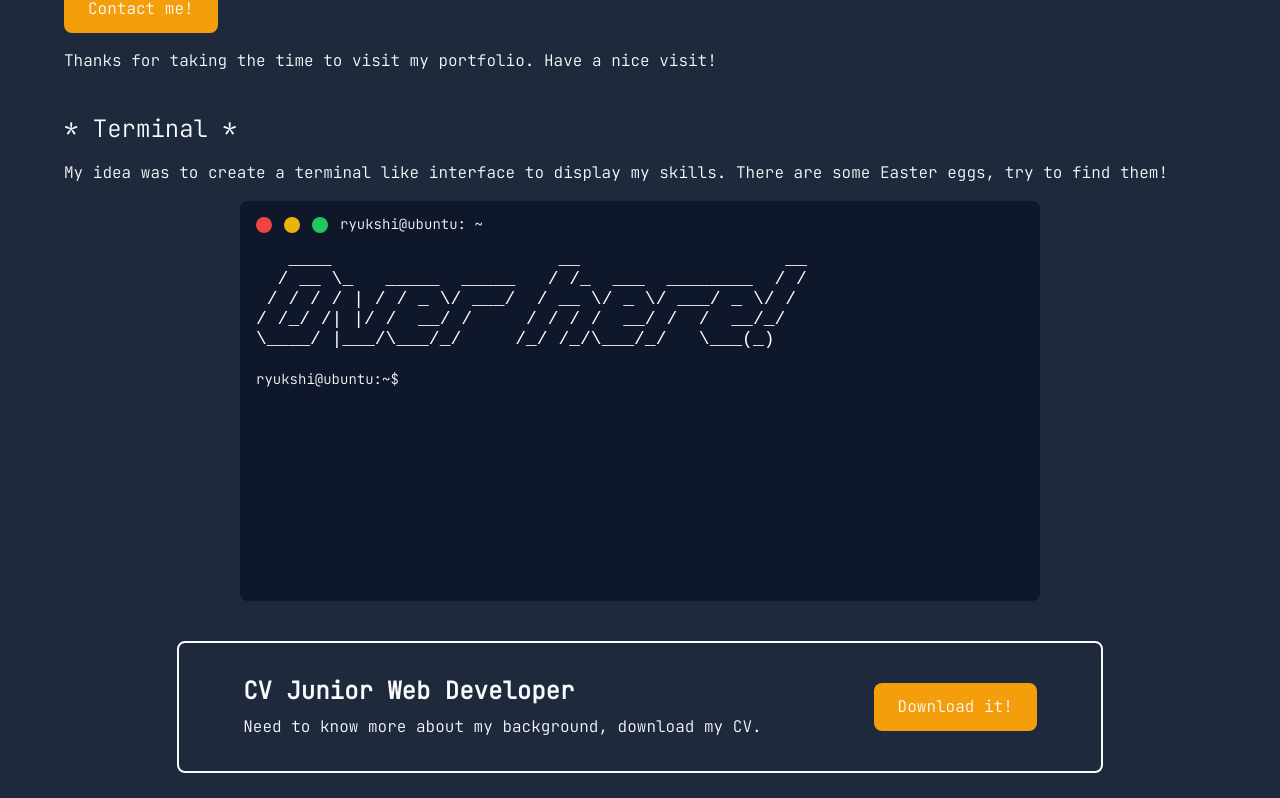
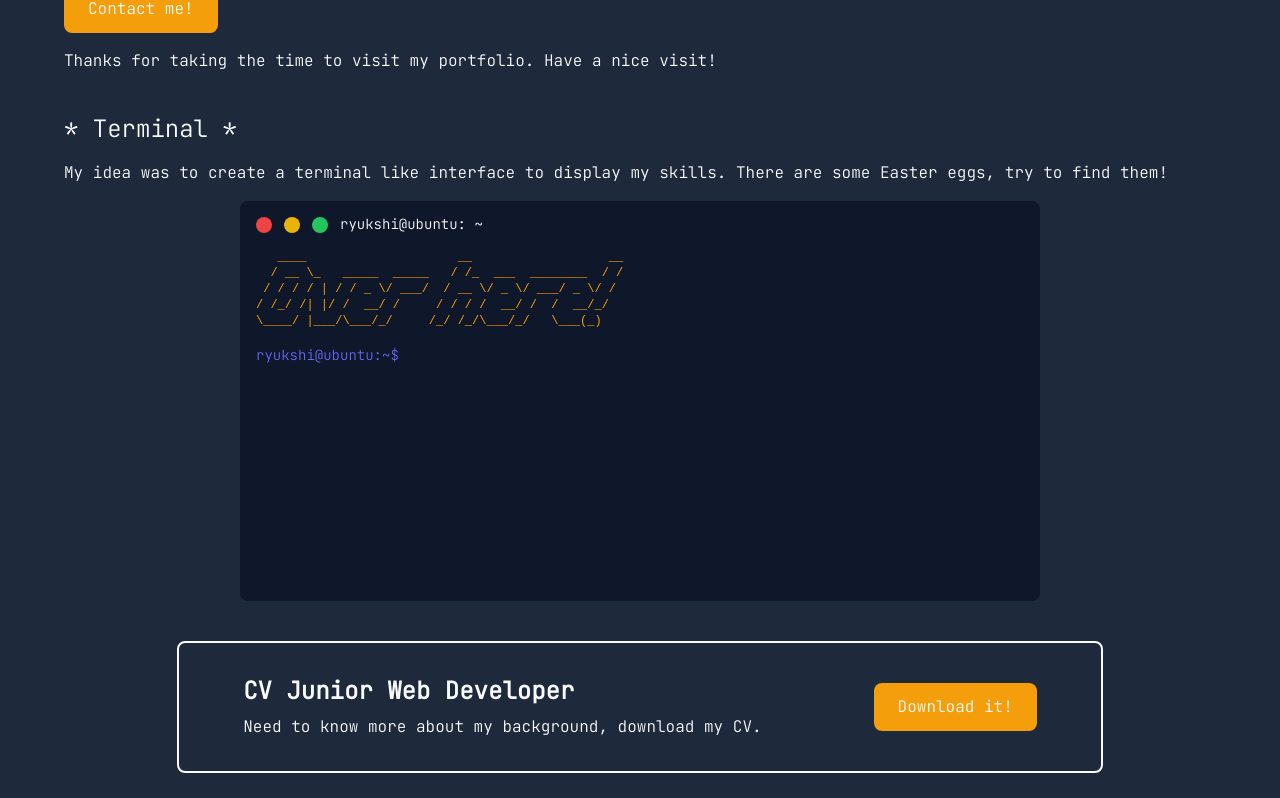
Before and after one commit to RyukShi/Personal-Portfolio, a Vue app: page / in a window 1280 px wide. Shown: the part 540-1338 px from the top of the page. Built offline with nearby package versions, Linux system fonts and the light colour scheme.

Commit message:
ubuntu terminal improvement

```diff
--- a/src/assets/css/tailwind.css
+++ b/src/assets/css/tailwind.css
@@ -77,7 +77,7 @@
     /* terminal */
 
     .terminal {
-        @apply bg-slate-900 rounded-lg mt-4 relative text-sm;
+        @apply bg-slate-900 rounded-lg mt-4 relative text-sm overflow-y-scroll;
     }
 
     .terminal-header {
@@ -93,7 +93,12 @@
     }
 
     .terminal-input {
-        @apply bg-transparent outline-0 w-full;
+        @apply bg-transparent outline-0 w-full cursor-default;
+    }
+
+    #ascii-art {
+        @apply text-xs;
+        font-family: 'Courier New', Courier, monospace;
     }
 
     /* footer */
--- a/src/components/UbuntuTerminal.vue
+++ b/src/components/UbuntuTerminal.vue
@@ -1,5 +1,15 @@
 <script setup>
-import { ref } from 'vue'
+import { ref, onMounted } from 'vue'
+
+onMounted(() => {
+  let colors = ['text-red-500', 'text-amber-500', 'text-green-500']
+  let index = 0
+  setInterval(() => {
+    document.getElementById('ascii-art')?.classList.remove(colors[index])
+    index = (index + 1) % colors.length
+    document.getElementById('ascii-art')?.classList.add(colors[index])
+  }, 500)
+})
 
 const command = ref("")
 const lines = ref([])
@@ -50,7 +60,7 @@ const runCommand = () => {
       <div style="line-height: 1em;">ryukshi@ubuntu: ~</div>
     </div>
     <div class="terminal-body" style="width: 80%;">
-      <pre id="ascii-art" style="font-family: 'Courier New', Courier, monospace; font-size: large;">
+      <pre id="ascii-art">
    ____                     __                   __
   / __ \_   _____  _____   / /_  ___  ________  / /
  / / / / | / / _ \/ ___/  / __ \/ _ \/ ___/ _ \/ /
@@ -63,7 +73,7 @@ const runCommand = () => {
         <img v-if="l?.srcImg" :src="l.srcImg" style="height: 130px; width: 180px;" alt="Cat meme" />
       </div>
       <div class="flex flex-row gap-x-2">
-        <p>ryukshi@ubuntu:~$</p>
+        <p class="text-indigo-500">ryukshi@ubuntu:~$</p>
         <input class="terminal-input" type="text" v-model="command" @keyup.enter="runCommand" />
       </div>
     </div>
```
